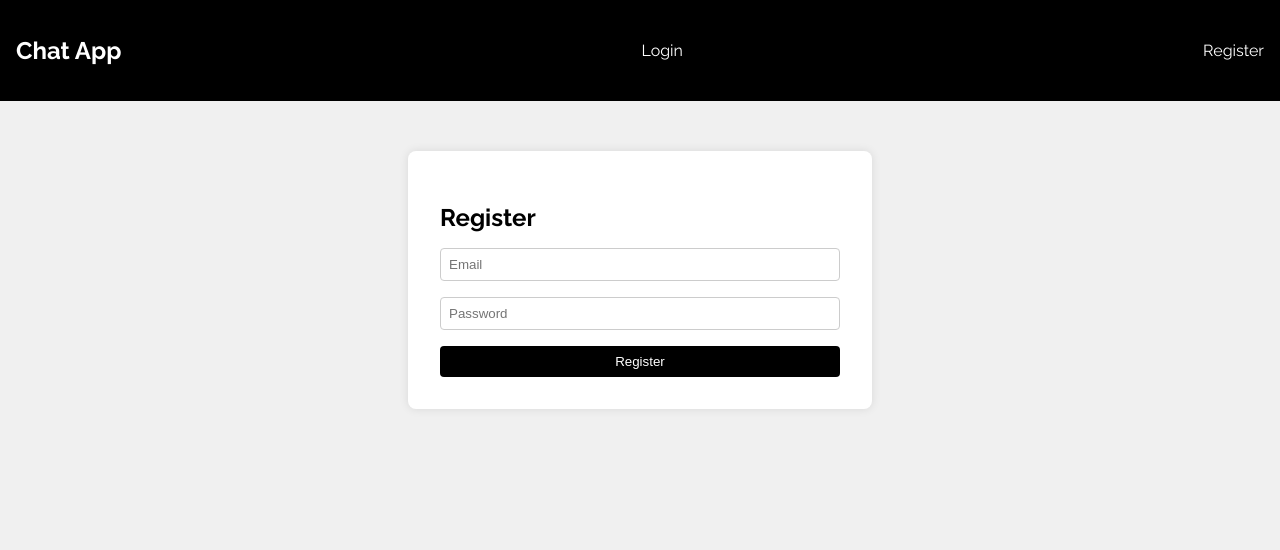
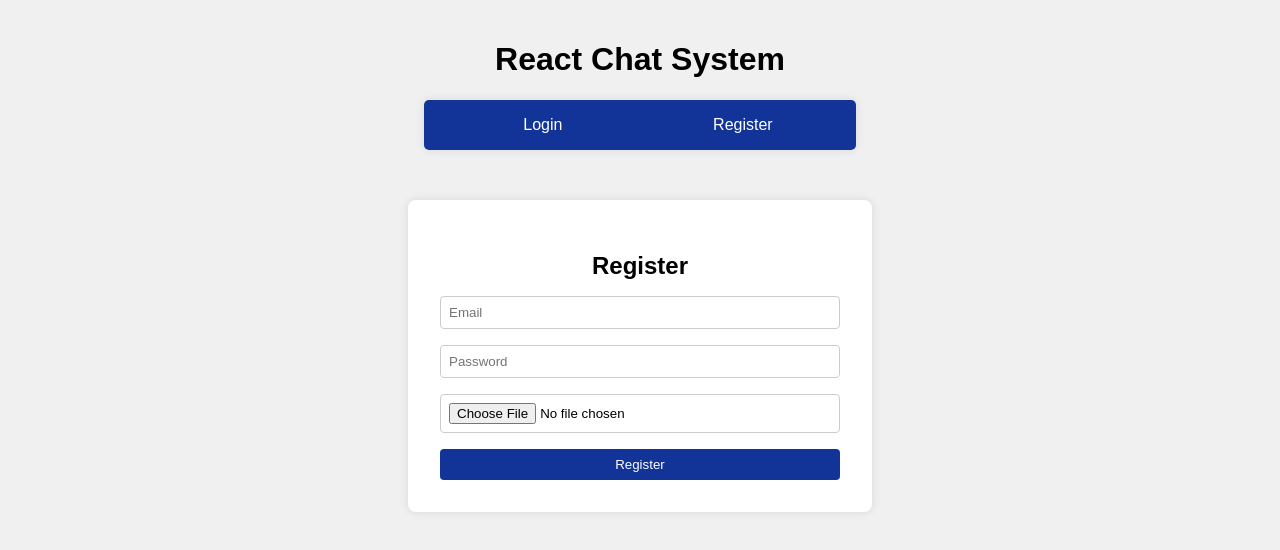
Before and after one commit to HabibAdavize/react-projects, a React (Vite) app in the folder real-time-chat-app/: page /register in a window 1280 px wide. Shown: the top 550 px of the page. Built offline with nearby package versions, Linux system fonts and the light colour scheme; no server answers.

Commit message:
Facing an unknown error

```diff
--- a/real-time-chat-app/package.json
+++ b/real-time-chat-app/package.json
@@ -10,6 +10,7 @@
     "preview": "vite preview"
   },
   "dependencies": {
+    "aos": "^2.3.4",
     "firebase": "^10.12.2",
     "react": "^18.2.0",
     "react-dom": "^18.2.0",
--- a/real-time-chat-app/src/Router.jsx
+++ b/real-time-chat-app/src/Router.jsx
@@ -1,12 +1,19 @@
 // src/App.js
-import React from 'react';
+import React, {useEffect} from 'react';
 import { BrowserRouter as Router, Routes, Route } from 'react-router-dom';
+import AOS from 'aos';
+import 'aos/dist/aos.css';
 import { AuthProvider } from './contexts/AuthContext';
 import ChatPage from './pages/ChatPage';
 import LoginPage from './pages/LoginPage';
 import RegisterPage from './pages/RegisterPage';
 
 const AppRouter = () => {
+
+  useEffect(() => {
+    AOS.init({ duration: 700 });
+  }, []);
+
   return (
     <Router>
       <AuthProvider>
--- /dev/null
+++ b/real-time-chat-app/src/components/UserList.jsx
@@ -0,0 +1,47 @@
+// src/components/UserList.js
+import React, { useEffect, useState } from 'react';
+import { collection, getDocs } from 'firebase/firestore';
+import { db } from '../firebase';
+import { useAuth } from '../hooks/useAuth';
+
+const UserList = ({ onSelectUser }) => {
+  const [users, setUsers] = useState([]);
+  const [searchTerm, setSearchTerm] = useState('');
+  const { currentUser } = useAuth();
+
+  useEffect(() => {
+    const fetchUsers = async () => {
+      const usersCollection = await getDocs(collection(db, 'users'));
+      setUsers(usersCollection.docs.map(doc => doc.data()));
+    };
+
+    fetchUsers();
+  }, []);
+
+  const filteredUsers = users.filter(user =>
+    user.email !== currentUser.email &&
+    user.email.toLowerCase().includes(searchTerm.toLowerCase())
+  );
+
+  return (
+    <div className="user-list">
+      <h2>Users</h2>
+      <input
+        type="text"
+        placeholder="Search users"
+        value={searchTerm}
+        onChange={(e) => setSearchTerm(e.target.value)}
+      />
+      <ul>
+        {filteredUsers.map(user => (
+          <li key={user.uid} onClick={() => onSelectUser(user)}>
+            <img src={user.profilePicture} alt={`${user.email}'s profile`} />
+            <span>{user.email}</span>
+          </li>
+        ))}
+      </ul>
+    </div>
+  );
+};
+
+export default UserList;
--- a/real-time-chat-app/src/components/login.jsx
+++ b/real-time-chat-app/src/components/login.jsx
@@ -20,7 +20,7 @@ const Login = () => {
   };
 
   return (
-    <div className="auth-container">
+    <div  data-aos="fade-right"  className="auth-container">
       <h2>Login</h2>
       <form onSubmit={handleSubmit}>
         <input
--- a/real-time-chat-app/src/components/navbar.jsx
+++ b/real-time-chat-app/src/components/navbar.jsx
@@ -13,8 +13,9 @@ const Navbar = () => {
   };
 
   return (
-    <nav>
-      <h1>Chat App</h1>
+    <div className="nav-wrapper">
+      <h1>React Chat System</h1>
+      <nav>
       {currentUser ? (
         <button onClick={handleLogout}>Logout</button>
       ) : (
@@ -24,6 +25,7 @@ const Navbar = () => {
         </>
       )}
     </nav>
+    </div>
   );
 };
 
--- a/real-time-chat-app/src/components/register.jsx
+++ b/real-time-chat-app/src/components/register.jsx
@@ -1,18 +1,40 @@
-
+// src/components/Register.js
 import React, { useState } from 'react';
 import { useNavigate } from 'react-router-dom';
 import { createUserWithEmailAndPassword } from 'firebase/auth';
-import { auth } from '../firebase';
+import { ref, uploadBytes, getDownloadURL } from 'firebase/storage';
+import { auth, db, storage } from '../firebase';
+import { addDoc, collection } from 'firebase/firestore';
 
 const Register = () => {
   const [email, setEmail] = useState('');
   const [password, setPassword] = useState('');
+  const [profilePicture, setProfilePicture] = useState(null);
   const navigate = useNavigate();
+
+  const handleFileChange = (e) => {
+    setProfilePicture(e.target.files[0]);
+  };
 
   const handleSubmit = async (e) => {
     e.preventDefault();
     try {
-      await createUserWithEmailAndPassword(auth, email, password);
+      const userCredential = await createUserWithEmailAndPassword(auth, email, password);
+      const user = userCredential.user;
+
+      let profilePictureURL = '';
+      if (profilePicture) {
+        const profilePictureRef = ref(storage, `profile_pictures/${user.uid}`);
+        await uploadBytes(profilePictureRef, profilePicture);
+        profilePictureURL = await getDownloadURL(profilePictureRef);
+      }
+
+      await addDoc(collection(db, 'users'), {
+        uid: user.uid,
+        email: user.email,
+        profilePicture: profilePictureURL,
+      });
+
       navigate('/chat');
     } catch (error) {
       console.error("Error registering:", error);
@@ -20,7 +42,7 @@ const Register = () => {
   };
 
   return (
-    <div className="auth-container">
+    <div data-aos="fade-left" className="auth-container">
       <h2>Register</h2>
       <form onSubmit={handleSubmit}>
         <input
@@ -37,6 +59,11 @@ const Register = () => {
           placeholder="Password"
           required
         />
+        <input
+          type="file"
+          onChange={handleFileChange}
+          accept="image/*"
+        />
         <button type="submit">Register</button>
       </form>
     </div>
--- a/real-time-chat-app/src/contexts/AuthContext.jsx
+++ b/real-time-chat-app/src/contexts/AuthContext.jsx
@@ -1,22 +1,20 @@
-
-import React, { createContext, useState, useEffect } from 'react';
-import { auth } from '../firebase';
+import { createContext, useState, useEffect } from "react";
+import {auth} from '../firebase'
 
 export const AuthContext = createContext();
 
-export const AuthProvider = ({ children }) => {
-  const [currentUser, setCurrentUser] = useState(null);
+export const AuthProvider = ({children}) =>{
+    const [currentUser, setCurrentUser] = useState (null);
+    useEffect(() => {
+        const unsubscribe = auth.onAuthStateChanged(user => {
+            setCurrentUser(user)
+        })
+        return () => unsubscribe
+    }, [])
 
-  useEffect(() => {
-    const unsubscribe = auth.onAuthStateChanged(user => {
-      setCurrentUser(user);
-    });
-    return () => unsubscribe();
-  }, []);
-
-  return (
-    <AuthContext.Provider value={{ currentUser }}>
-      {children}
-    </AuthContext.Provider>
-  );
-};
+    return(
+        <AuthContext.Provider value={{currentUser}}>
+            {children}
+        </AuthContext.Provider>
+    )
+}
--- a/real-time-chat-app/src/firebase.jsx
+++ b/real-time-chat-app/src/firebase.jsx
@@ -1,6 +1,7 @@
 import { initializeApp } from "firebase/app";
 import { getAuth, signInWithEmailAndPassword, createUserWithEmailAndPassword, signOut } from "firebase/auth";
-import { getFirestore, collection, addDoc, query, orderBy, onSnapshot } from "firebase/firestore";
+import { getFirestore, collection, addDoc, query, orderBy, onSnapshot, getDocs } from "firebase/firestore";
+import { getStorage, ref, uploadBytes, getDownloadURL } from "firebase/storage";
 
 
 const firebaseConfig = {
@@ -15,5 +16,6 @@ const firebaseConfig = {
 const app = initializeApp(firebaseConfig);
 const auth = getAuth(app);
 const db = getFirestore(app);
+const storage = getStorage(app);
 
-export { auth, db, signInWithEmailAndPassword, createUserWithEmailAndPassword, signOut, collection, addDoc, query, orderBy, onSnapshot };
+export { auth, db, storage, ref, uploadBytes, getDownloadURL, signInWithEmailAndPassword, createUserWithEmailAndPassword, signOut, collection, addDoc, query, orderBy, onSnapshot, getDocs };
--- a/real-time-chat-app/src/index.scss
+++ b/real-time-chat-app/src/index.scss
@@ -1,19 +1,28 @@
-$background:#000;
+$background:#123499;
+
 body {
-    font-family: 'Raleway', sans-serif;
+  font-family: Arial, sans-serif;
   background-color: #f0f0f0;
   margin: 0;
   padding: 0;
 }
-
+.nav-wrapper{
+  display: flex;
+  align-items: center;
+  justify-content: center;
+  margin: 20px;
+  flex-direction: column;
+}
 nav {
-    background-color: $background;
+  background-color: $background ;
   color: white;
   padding: 1rem;
+  width:400px;
   display: flex;
-    justify-content: space-between;
+  justify-content: space-around;
   align-items: center;
-    margin-bottom: 20px;
+  border-radius: 5px;
+  box-shadow: 0 0 10px rgba(0, 0, 0, 0.1);
 
   a {
     color: white;
@@ -39,6 +48,7 @@ body {
 
   h2 {
     margin-bottom: 1rem;
+    text-align: center;
   }
 
   form {
@@ -64,7 +74,7 @@ body {
 }
 
 .chat-container {
-    max-width: 600px;
+  max-width: 1200px;
   margin: 0 auto;
   padding: 1rem;
   background: white;
@@ -73,6 +83,11 @@ body {
   display: flex;
   flex-direction: column;
   height: 80vh;
+
+  .chat-content {
+    display: flex;
+    flex: 1;
+  }
 
   .messages {
     flex: 1;
@@ -121,4 +136,52 @@ body {
       cursor: pointer;
     }
   }
+
+  .user-list {
+    width: 300px;
+    border-right: 1px solid #ccc;
+    padding-right: 1rem;
+    margin-right: 1rem;
+
+    h2 {
+      margin-top: 0;
     }
+
+    input {
+      width: 100%;
+      padding: 0.5rem;
+      border: 1px solid #ccc;
+      border-radius: 4px;
+      margin-bottom: 1rem;
+    }
+
+    ul {
+      list-style: none;
+      padding: 0;
+
+      li {
+        display: flex;
+        align-items: center;
+        padding: 0.5rem;
+        border-radius: 4px;
+        cursor: pointer;
+        margin-bottom: 0.5rem;
+
+        &:hover {
+          background-color: #f1f1f1;
+        }
+
+        img {
+          width: 40px;
+          height: 40px;
+          border-radius: 50%;
+          margin-right: 1rem;
+        }
+
+        span {
+          font-size: 1rem;
+        }
+      }
+    }
+  }
+}
--- a/real-time-chat-app/src/pages/LoginPage.jsx
+++ b/real-time-chat-app/src/pages/LoginPage.jsx
@@ -5,9 +5,9 @@ import Navbar from '../components/navbar.jsx';
 
 const LoginPage = () => {
   return (
-    <div>
+    <div >
       <Navbar />
-      <Login />
+      <Login/>
     </div>
   );
 };
--- a/real-time-chat-app/src/pages/RegisterPage.jsx
+++ b/real-time-chat-app/src/pages/RegisterPage.jsx
@@ -5,7 +5,7 @@ import Navbar from '../components/navbar.jsx';
 
 const RegisterPage = () => {
   return (
-    <div>
+    <div >
       <Navbar />
       <Register />
     </div>
```
Also changed, not shown: real-time-chat-app/src/pages/ChatPage.jsx (+16 -9 lines), 1 other file (tests, documents, lock files or other folders). Lines whose indentation alone changed are shown as unchanged.
